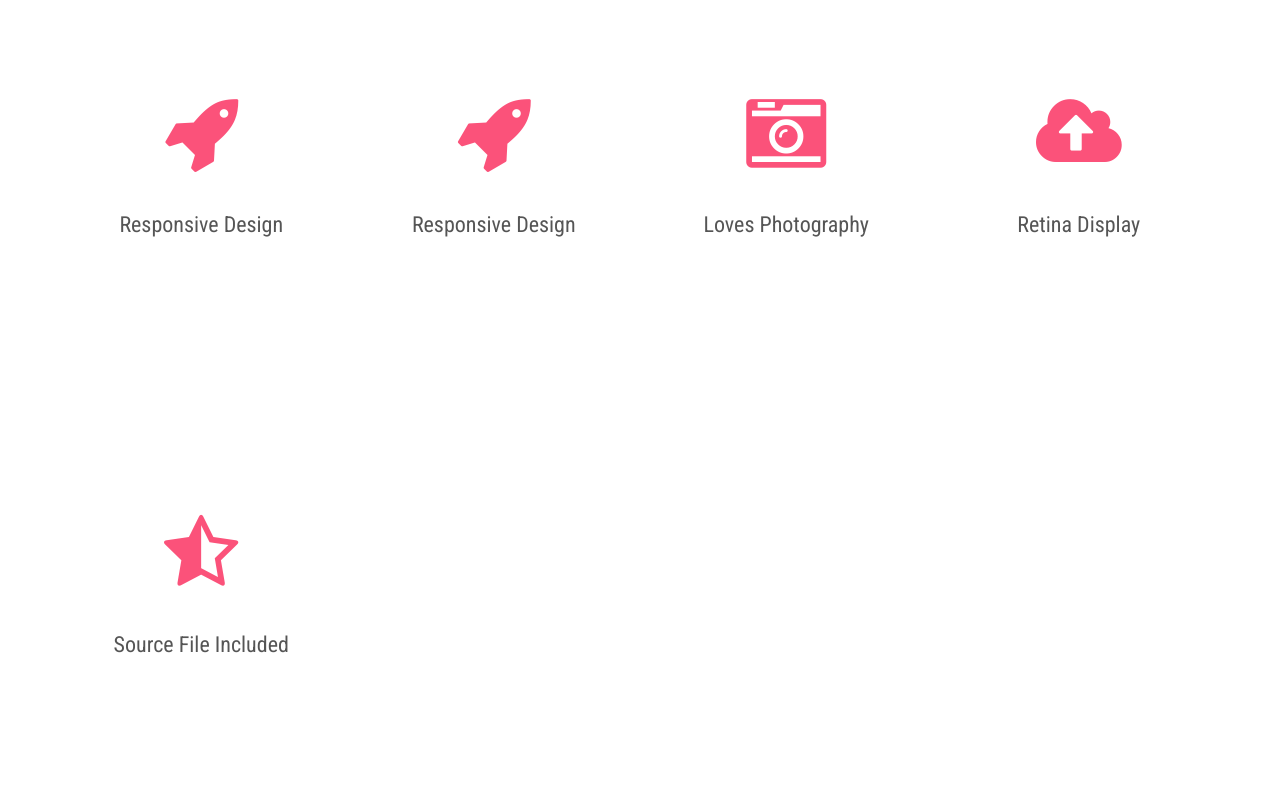
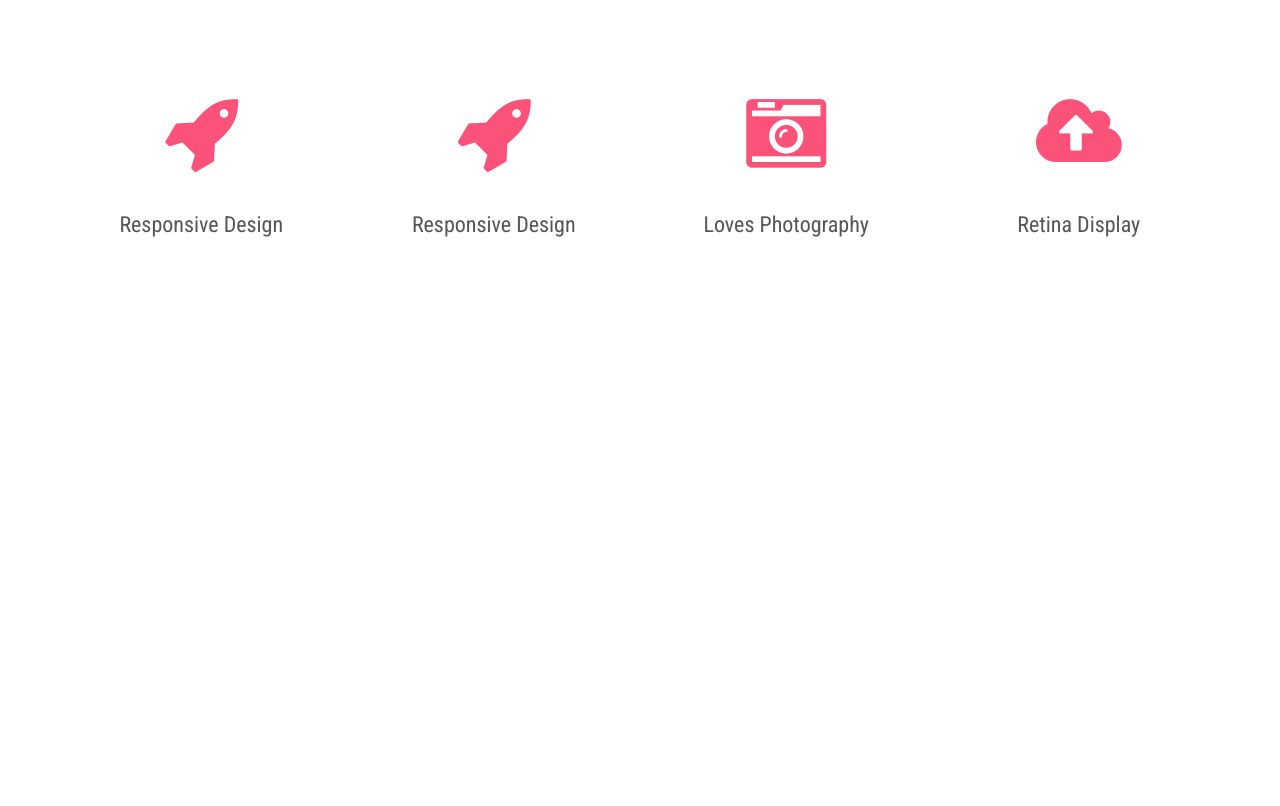
Before and after one commit to brayangomez22/services-designs-for-the-web, a plain HTML site: page service-2/k.html in a window 1280 px wide. Shown: the part 97-903 px from the top of the page. After the commit the page ends 800 px from the top, so only its background shows below. Drawn offline with nearby package versions, Linux system fonts and the light colour scheme.

Commit message:
add preview

```diff
--- a/service-2/k.html
+++ b/service-2/k.html
@@ -331,38 +331,6 @@
                         </div>
                     </div>
                 </li>
-
-                <li id="sf-opportunity" class="col-md-3 col-sm-6 col-xs-12">
-                    <div class="sf-wrap">
-                        <div class="sf-mdl-left">
-                            <div class="sf-icon">
-                                <i class="fa fa-fw fa-star-half-o fa-5x"></i>
-                            </div>
-                            <h3>Source File Included</h3>
-                        </div>
-                        <div class="sf-mdl-right">
-                            <div class="sf-icon">
-                                <i class="fa fa-fw fa-star-half-o fa-5x"></i>
-                            </div>
-                            <h3>Source File Included</h3>
-                        </div>
-
-                        <div class="sf-mdl-left-full">
-                            <div class="sf-icon">
-                                <i class="fa fa-fw fa-star fa-5x"></i>
-                            </div>
-                            <h3><a href="#">Source File Included</a></h3>
-                            <p>Morbi fringilla convallis sapien, id pulvinar odio volutpat. Contra legem facit qui id facit quod lex prohibet.</p>
-                        </div>
-                        <div class="sf-mdl-right-full">
-                            <div class="sf-icon">
-                                <i class="fa fa-fw fa-star fa-5x"></i>
-                            </div>
-                            <h3><a href="#">Source File Included</a></h3>
-                            <p>Morbi fringilla convallis sapien, id pulvinar odio volutpat. Contra legem facit qui id facit quod lex prohibet.</p>
-                        </div>
-                    </div>
-                </li>
             </ul>
         </div>
     </section>
--- a/service-3/style.css
+++ b/service-3/style.css
@@ -15,6 +15,7 @@ body{
     display: flex;
     justify-content: center;
     align-items: center;
+    flex-wrap: wrap;
 }
 
 .container .box{
@@ -22,6 +23,7 @@ body{
     width: 300px;
     height: 400px;
     color: #fff;
+    margin: 15px;
     display: flex;
     justify-content: center;
     align-items: center;
```
Also changed, not shown: service-3/index.html (+14 -0 lines), service-8/list.html (+2 -2 lines), service-1/images/preview.png (added), service-2/preview.png (added), service-3/preview.png (added), service-4/preview.png (added), service-5/preview.png (added), service-6/img/preview.png (added), service-7/preview.png (added), service-8/preview.png (added).
